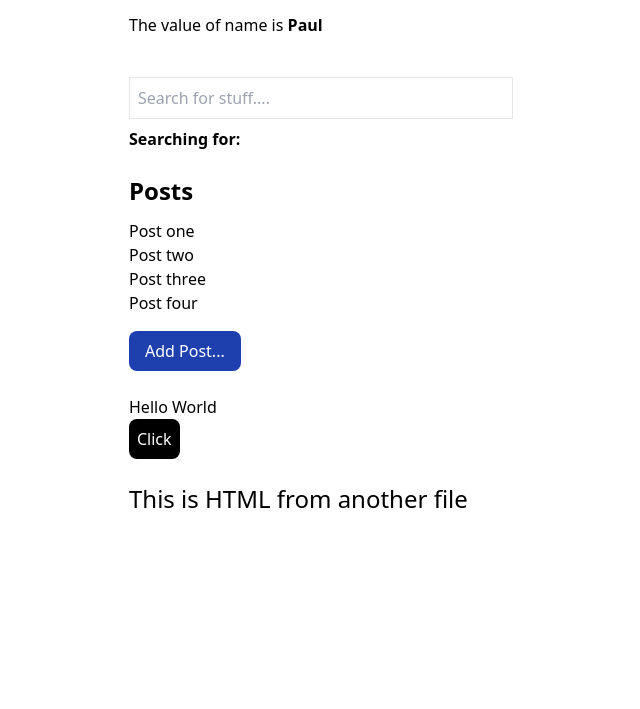
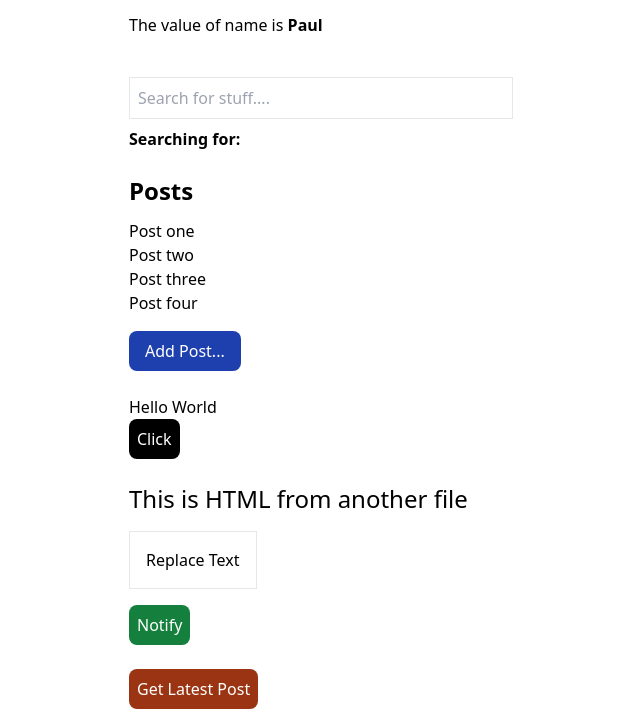
Before and after one commit to paulthomas2107/alpineJSWithTraversy, a plain HTML site: page index.html in a window 1280 px wide. Shown: the part 131-840 px from the top of the page, without its empty margins (319-959 px from the left). Before the commit the page ends 800 px from the top, so only its background shows below. Drawn offline with nearby package versions, Linux system fonts and the light colour scheme.

Commit message:
More....

```diff
--- a/index.html
+++ b/index.html
@@ -88,8 +88,25 @@
           <!-- x-html -->
           <div x-html="(await axios.get('./partial.html')).data">
           </div>
+          <!-- $el -->
+          <button x-on:click="$el.innerHTML = 'Hello again...'" class="mt-4 p-4 border">Replace Text</button>
+          <!-- x-init & $watch -->
+          <div x-init="console.log('Started....')"></div>
+          <div x-init="$watch('posts', value => console.log(value))"></div>
+          <!-- $dispatch -->
+          <div @notify="alert('You have been notified')">
+            <button @click="$dispatch('notify')" class="bg-green-700 text-white p-2 mt-4 rounded-lg">Notify</button>
+          </div>
+             <!-- $data -->
+           <button @click="getLatestPost($data.posts)" class="bg-orange-800 text-white mt-6 p-2 rounded-lg">Get Latest Post</button>
         </div>
       </div>
+      <script>
+        function getLatestPost(posts) {
+          console.log(posts.slice(-1).pop())
+        }
+      </script>
     </div>
+
   </body>
 </html>
```
